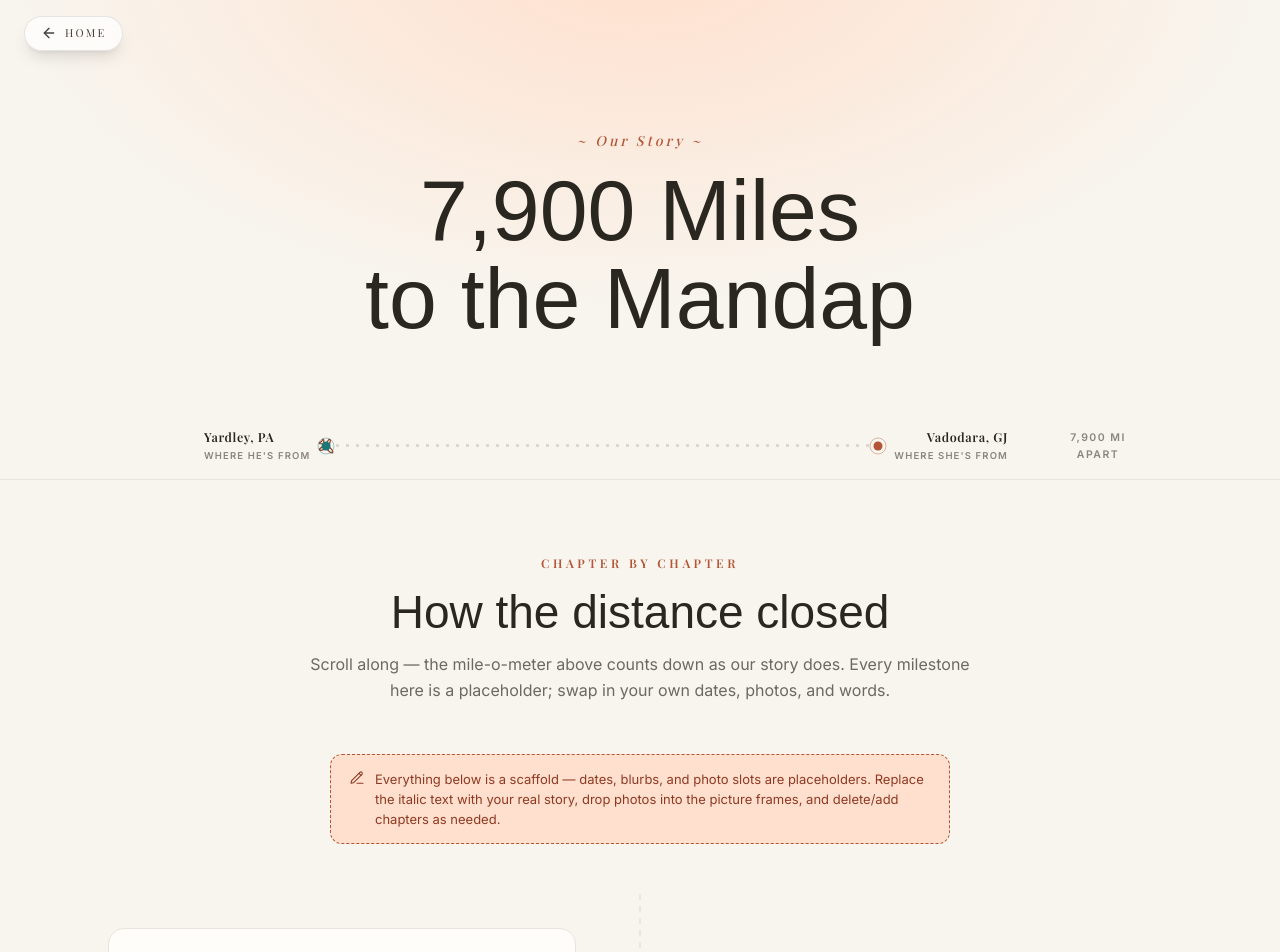
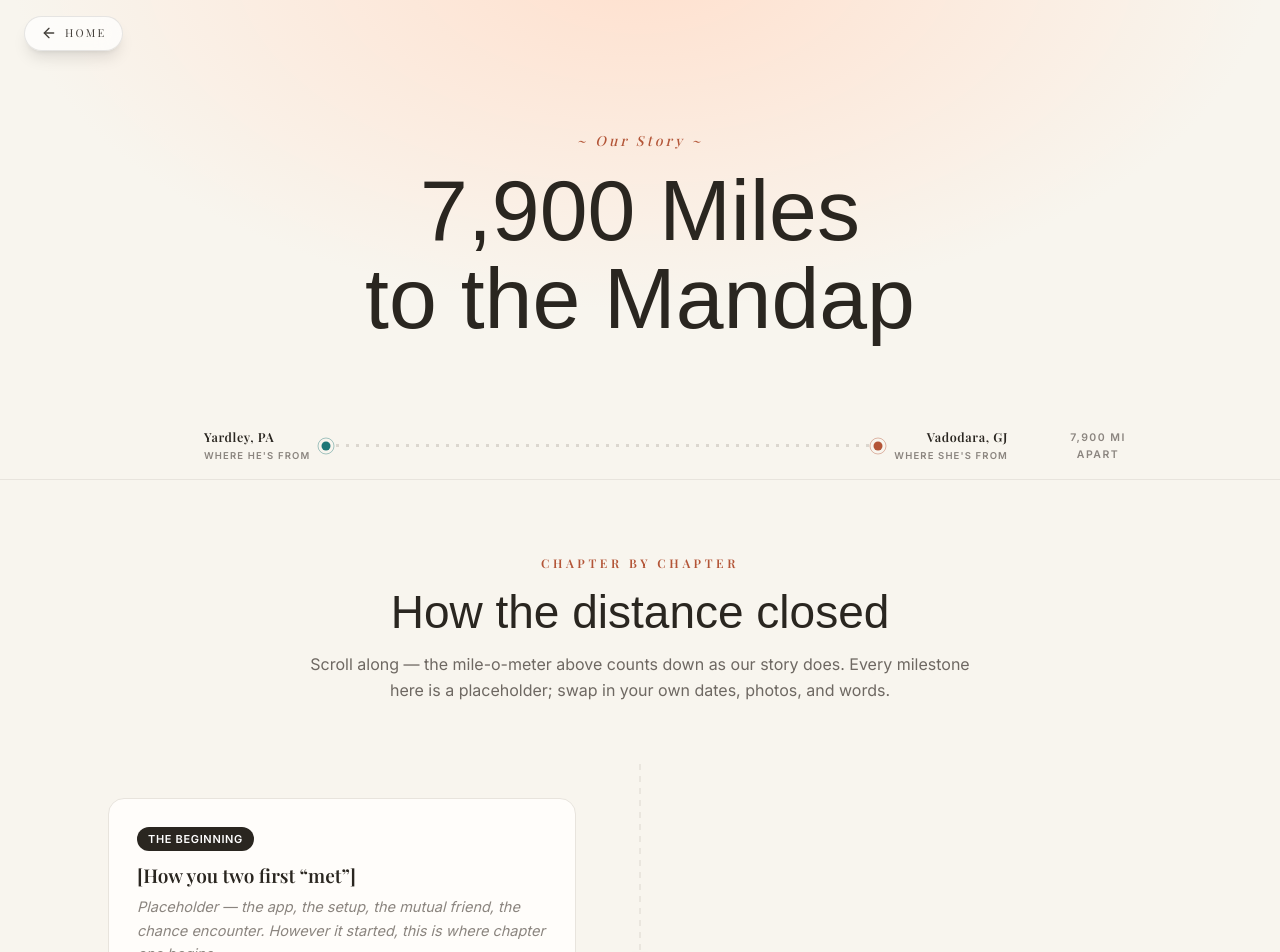
Before and after one commit to vrajmpatel/tulsivraj2027, a Next.js app: page /our-story in a window 1280 px wide. Shown: the top 952 px of the page. Built offline with nearby package versions, Linux system fonts and the light colour scheme; a web font is replaced by a local one.

Commit message:
fix - Fixed flight progress bar for accuracy. [VP]

```diff
--- a/app/globals.css
+++ b/app/globals.css
@@ -1252,10 +1252,14 @@
 .story-root .meter-end.start { left: 0; color: var(--st-teal); }
 .story-root .meter-end.end { left: 100%; color: var(--st-clay); }
 .story-root .meter-plane {
-  position: absolute; top: 50%; left: 0%; width: 22px; height: 22px;
-  transform: translate(-50%, -50%) rotate(90deg); color: var(--st-clay-deep);
-  transition: left .25s linear; display: flex; align-items: center; justify-content: center;
+  position: absolute; top: 50%; left: 0%; width: 22px; height: 22px; z-index: 2;
+  transform: translate(-50%, -50%); color: var(--st-clay-deep); opacity: 0;
+  transition: left .25s linear, opacity .2s ease; display: flex; align-items: center; justify-content: center;
 }
+.story-root .meter-plane.is-visible { opacity: 1; }
+.story-root .meter-plane .ico-land { display: none; transform: rotate(90deg); }
+.story-root .meter-plane.is-landing .ico-takeoff { display: none; }
+.story-root .meter-plane.is-landing .ico-land { display: block; }
 .story-root .meter-num { flex: 0 0 auto; font-family: var(--font-poiret), "Poiret One", ui-sans-serif, system-ui, sans-serif; font-size: 18px; color: var(--st-clay-deep); min-width: 148px; text-align: center; white-space: nowrap; }
 .story-root .meter-num span { font-family: var(--st-sans); font-size: 10.5px; font-weight: 600; letter-spacing: 0.14em; text-transform: uppercase; color: var(--st-faint); display: block; margin-top: 1px; }
 @media (max-width: 700px) {
@@ -1332,14 +1336,6 @@
 .story-root .story-item.is-milestone .story-card h4 { color: #fff; }
 .story-root .story-item.is-milestone .story-card p { color: oklch(0.86 0.012 80); }
 
-/* ---- Edit note (scaffold reminder) --------------------------------------- */
-.story-root .edit-note {
-  max-width: 620px; margin: 0 auto 40px; background: var(--st-clay-soft); border: 1px dashed var(--st-clay);
-  border-radius: 12px; padding: 14px 18px; font-size: 13px; color: var(--st-clay-deep); line-height: 1.55;
-  display: flex; gap: 10px; align-items: flex-start;
-}
-.story-root .edit-note svg { flex: 0 0 auto; margin-top: 1px; }
-
 /* ---- Finale --------------------------------------------------------------- */
 .story-root .finale { text-align: center; padding: 90px 0 100px; position: relative; overflow: hidden; }
 .story-root .finale-tex { position: absolute; inset: 0; background: url('/indian_mango.png') center/520px; opacity: .5; pointer-events: none; }
--- a/components/our-story.tsx
+++ b/components/our-story.tsx
@@ -8,9 +8,9 @@ import {
   HeartHandshake,
   ImageIcon,
   MessageCircle,
-  PencilLine,
   Plane,
   PlaneLanding,
+  PlaneTakeoff,
   Repeat,
   Sparkles,
   type LucideIcon,
@@ -126,6 +126,8 @@ export function OurStory() {
       const pct = (progress * 100).toFixed(2)
       fillRef.current.style.width = pct + "%"
       planeRef.current.style.left = pct + "%"
+      planeRef.current.classList.toggle("is-visible", progress > 0)
+      planeRef.current.classList.toggle("is-landing", progress >= 0.5)
 
       const miles = Math.round(TOTAL_MI * (1 - progress))
       milesRef.current.textContent = miles.toLocaleString() + " mi"
@@ -170,7 +172,8 @@ export function OurStory() {
               <span className="meter-end start" aria-hidden="true" />
               <span className="meter-end end" aria-hidden="true" />
               <div className="meter-plane" ref={planeRef}>
-                <Plane size={18} strokeWidth={1.6} />
+                <PlaneTakeoff className="ico-takeoff" size={18} strokeWidth={1.6} />
+                <Plane className="ico-land" size={18} strokeWidth={1.6} />
               </div>
             </div>
             <div className="meter-city right">
@@ -195,15 +198,6 @@ export function OurStory() {
               Scroll along — the mile-o-meter above counts down as our story does. Every milestone
               here is a placeholder; swap in your own dates, photos, and words.
             </p>
-          </div>
-
-          <div className="edit-note reveal">
-            <PencilLine size={16} strokeWidth={1.6} />
-            <span>
-              Everything below is a scaffold — dates, blurbs, and photo slots are placeholders.
-              Replace the italic text with your real story, drop photos into the picture frames, and
-              delete/add chapters as needed.
-            </span>
           </div>
 
           <div className="story-tl">
```
